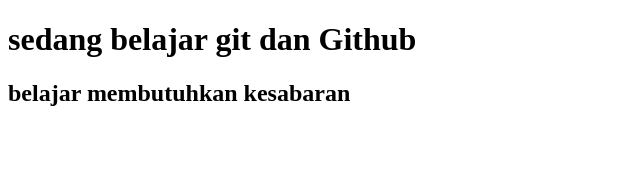
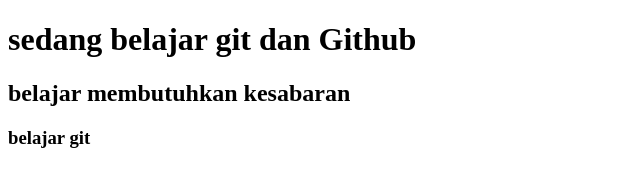
Before and after one commit to mochfauzi12/belajar-niomic, a plain HTML site: page footer.html in a window 1280 px wide. Shown: the whole page, without its empty margins (0-640 px from the left). Drawn offline with Linux system fonts and the light colour scheme.

Commit message:
tambah h3

```diff
--- a/footer.html
+++ b/footer.html
@@ -8,5 +8,6 @@
         <h1>sedang belajar git dan Github</h1>
           <a href="https://www.youtube.com/watch?v=zzCxUtkTJmU"></a>
             <h2>belajar membutuhkan kesabaran</h2>
+            <h3>belajar git</h3>
   </body>
 </html>
```
